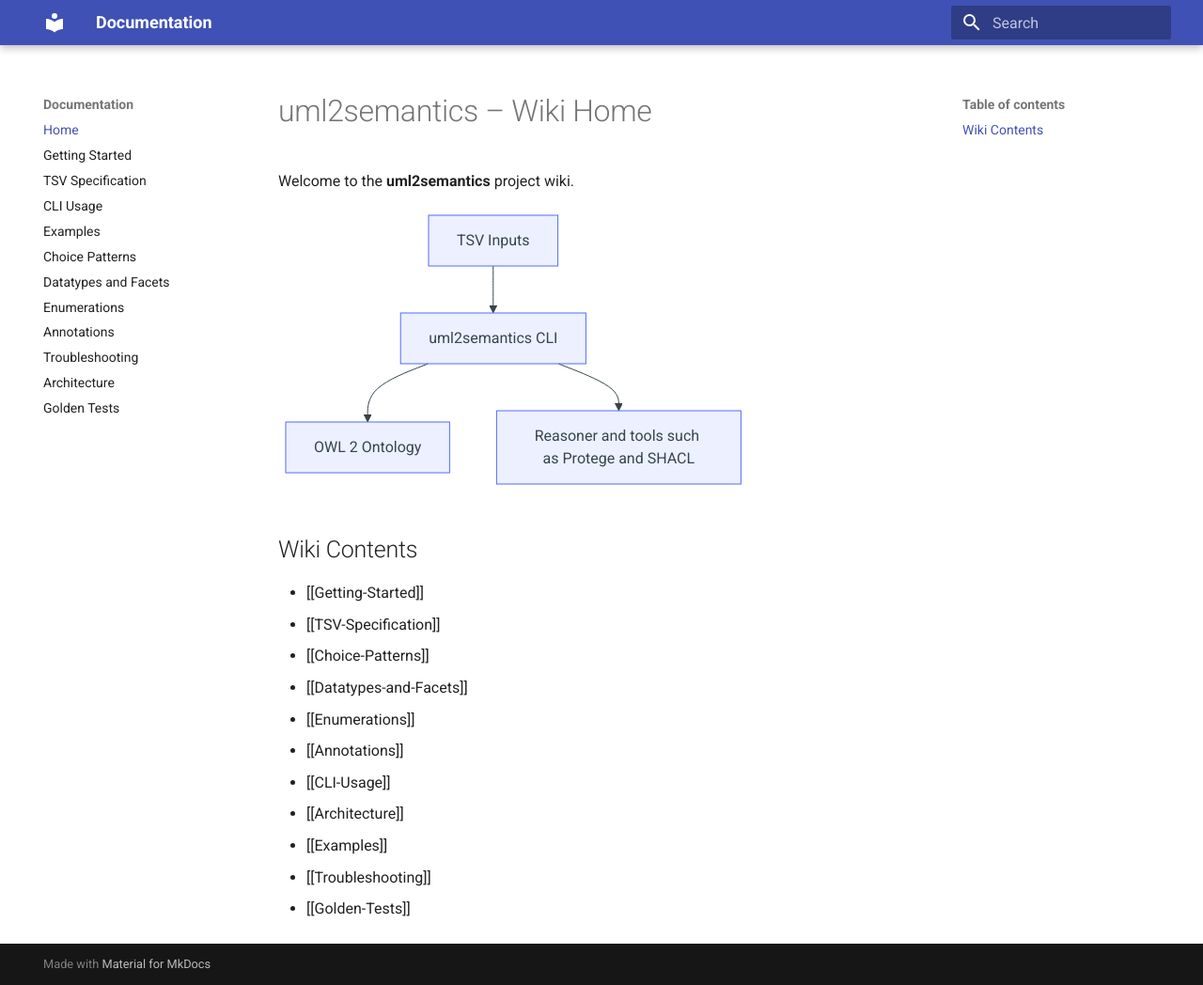
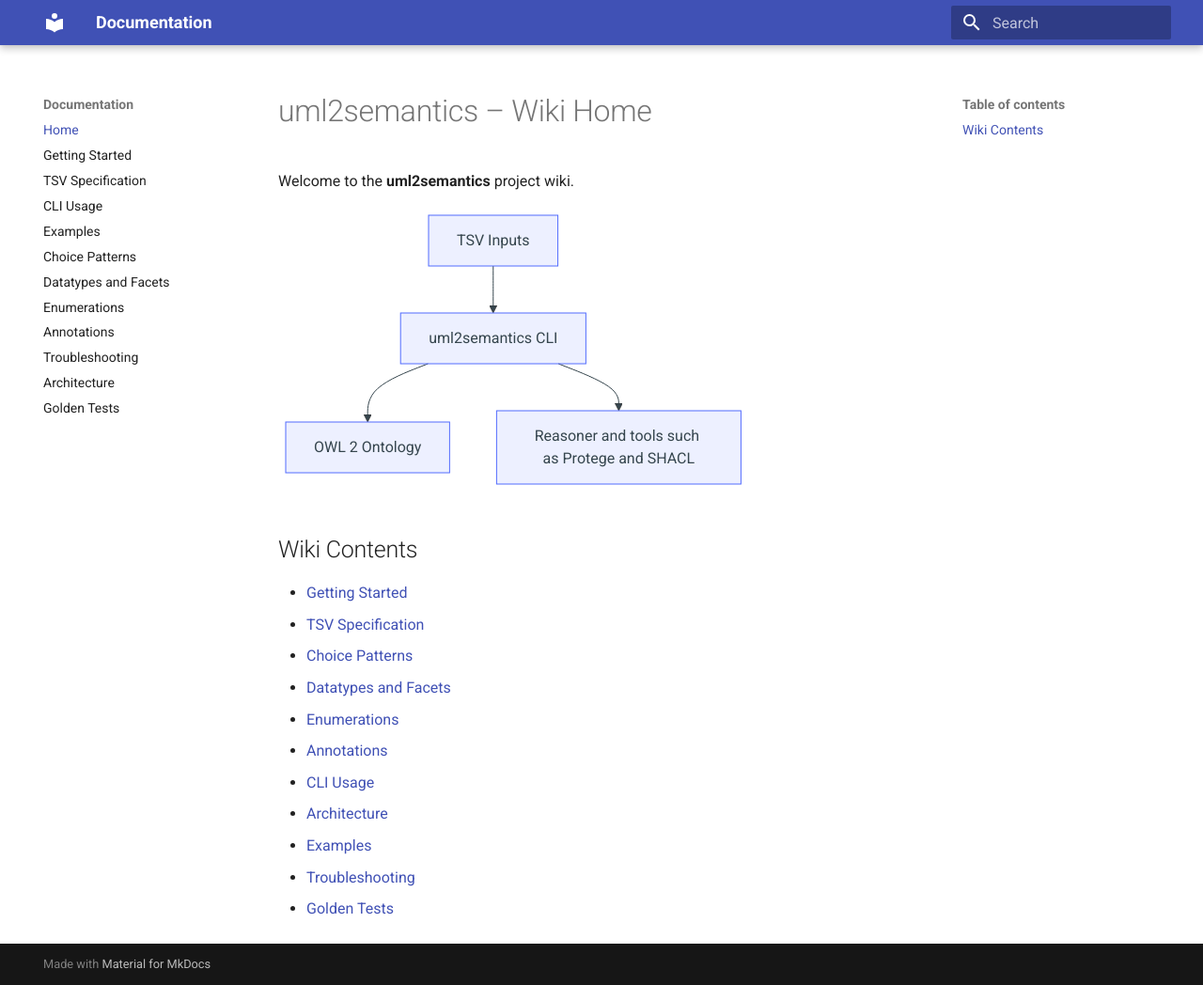
Before and after one commit to chris-day/uml2semantics-python, an MkDocs documentation site: the page built from docs/index.md, in a window 1280 px wide and 1048 px high. Shown: the whole window at 94% size. Built offline with MkDocs 1.6.1 and Material for MkDocs 9.7.7, drawn with Linux system fonts in a browser that asks for light colours; part of the change alters nothing that is shown.

````diff
--- a/docs/index.md
+++ b/docs/index.md
@@ -10,14 +10,14 @@ flowchart TD
 ```
 
 ## Wiki Contents
-- [[Getting-Started]]
-- [[TSV-Specification]]
-- [[Choice-Patterns]]
-- [[Datatypes-and-Facets]]
-- [[Enumerations]]
-- [[Annotations]]
-- [[CLI-Usage]]
-- [[Architecture]]
-- [[Examples]]
-- [[Troubleshooting]]
-- [[Golden-Tests]]
+- [Getting Started](Getting-Started.md)
+- [TSV Specification](TSV-Specification.md)
+- [Choice Patterns](Choice-Patterns.md)
+- [Datatypes and Facets](Datatypes-and-Facets.md)
+- [Enumerations](Enumerations.md)
+- [Annotations](Annotations.md)
+- [CLI Usage](CLI-Usage.md)
+- [Architecture](Architecture.md)
+- [Examples](Examples.md)
+- [Troubleshooting](Troubleshooting.md)
+- [Golden Tests](Golden-Tests.md)
````
